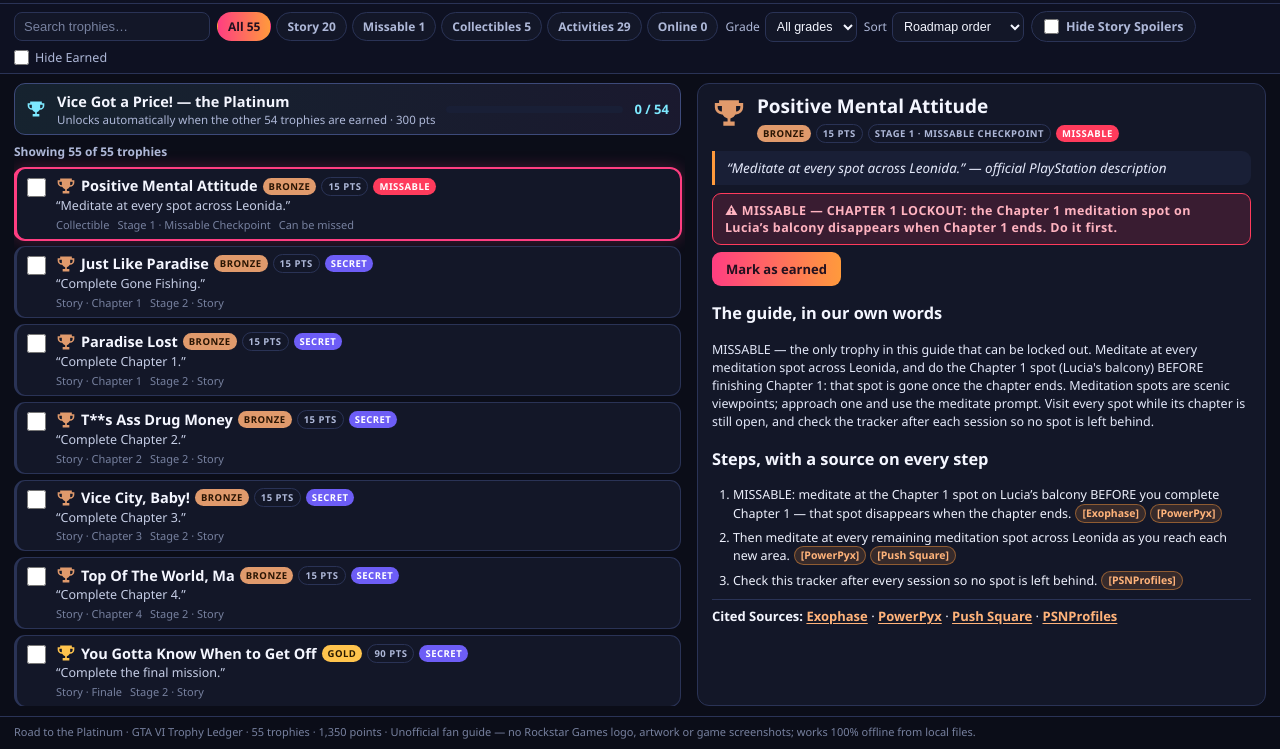
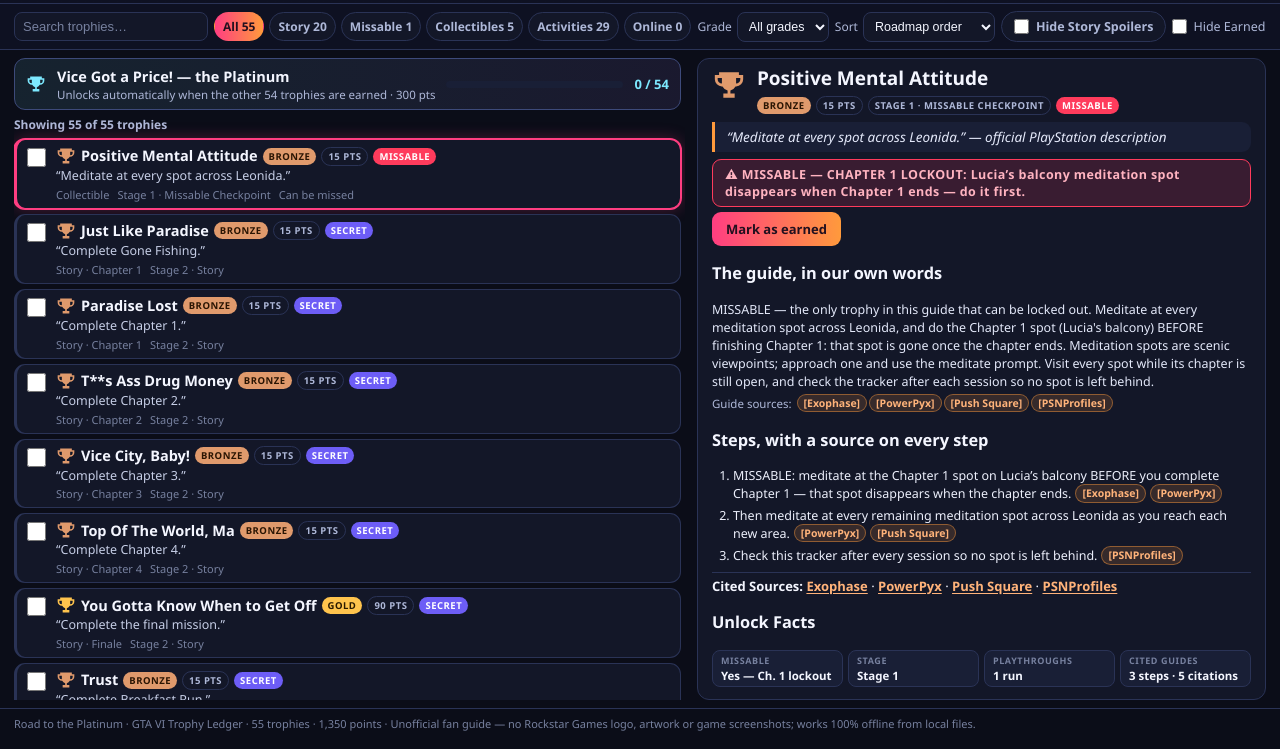
Before and after one commit to Nawadays-ai/gta6-trophy-guide, a website: page app/index.html in a window 1280 px wide. Shown: the part 81-830 px from the top of the page. Drawn offline with Linux system fonts and the light colour scheme.

Commit message:
Micro-polish: one-row filter bar, cited-steps header, clean roadmap chapters + SVG arrows, cited Gold cover with Unlock Facts

```diff
--- a/app/app.js
+++ b/app/app.js
@@ -80,7 +80,7 @@ async function main() {
   const unconfirmed = trophies.filter((t) => !t.confirmed);
   const totalSteps = trophies.reduce((n, t) => n + (t.steps ? t.steps.length : 0), 0);
   const totalCites = trophies.reduce((n, t) => n + (t.steps ? t.steps.reduce((m, s) => m + s.cites.length, 0) : 0), 0);
-  $('citedSteps').textContent = String(totalCites);
+  $('citedSteps').textContent = `${totalSteps} Cited Steps · ${totalCites} Citations`;
   document.title = 'Road to the Platinum — GTA VI Trophy Ledger';
 
   let earned = new Set();
@@ -258,11 +258,20 @@ async function main() {
       + (t.missable ? badge('Missable', 'b-missable') : '')
       + (t.secret ? badge('Secret', 'b-secret') : '')
       + (!t.confirmed ? badge('Unconfirmed at launch', 'b-unconfirmed') : '');
-    const banners = (t.missable ? '<div class="banner banner-missable">⚠ MISSABLE — CHAPTER 1 LOCKOUT: the Chapter 1 meditation spot on Lucia’s balcony disappears when Chapter 1 ends. Do it first.</div>' : '')
+    const banners = (t.missable ? '<div class="banner banner-missable">⚠ MISSABLE — CHAPTER 1 LOCKOUT: Lucia’s balcony meditation spot disappears when Chapter 1 ends — do it first.</div>' : '')
       + (!t.confirmed ? '<div class="banner banner-unconfirmed">UNCONFIRMED AT LAUNCH — NO INVENTED STEPS: the trigger was not verified on launch day (19 Nov 2026), so the steps below state what is known and where to check.</div>' : '');
     const steps = (t.steps || []).map((s) => `<li>${esc(s.text)}${citeChips(s.cites)}</li>`).join('');
     const citedNames = [...new Set((t.steps || []).flatMap((s) => s.cites))];
     const cited = citedNames.map((n) => `<a href="${SOURCE_URLS[n]}" target="_blank" rel="noopener noreferrer">${esc(n)}</a>`).join(' · ');
+    const stepCount = (t.steps || []).length;
+    const citeCount = (t.steps || []).reduce((n, s) => n + s.cites.length, 0);
+    const facts = `<h3 class="insp-h">Unlock Facts</h3>
+      <div class="facts">
+        <div class="fact"><span class="fact-k">Missable</span><span class="fact-v">${t.missable ? 'Yes — Ch. 1 lockout' : 'No'}</span></div>
+        <div class="fact"><span class="fact-k">Stage</span><span class="fact-v">${t.stage === 'platinum' ? 'Final' : `Stage ${t.stage}`}</span></div>
+        <div class="fact"><span class="fact-k">Playthroughs</span><span class="fact-v">1 run</span></div>
+        <div class="fact"><span class="fact-k">Cited Guides</span><span class="fact-v">${stepCount} steps · ${citeCount} citations</span></div>
+      </div>`;
     const actions = t.id === PLATINUM_ID
       ? `<p class="guide-text">Platinum progress: ${earnable.filter((x) => earned.has(x.id)).length} / 54 other trophies earned. This checkbox ticks itself automatically — in both directions — the moment all 54 are complete.</p>`
       : `<div class="insp-actions"><button type="button" class="btn-big" data-act="toggle">${isEarned ? '✓ Earned — tap to undo' : 'Mark as earned'}</button>`
@@ -276,9 +285,11 @@ async function main() {
       ${banners}${actions}
       <h3 class="insp-h">The guide, in our own words</h3>
       <p class="guide-text">${esc(t.guide)}</p>
+      <p class="guide-sources">Guide sources: ${citeChips(citedNames)}</p>
       <h3 class="insp-h">Steps, with a source on every step</h3>
       <ol class="steps">${steps}</ol>
-      <div class="cited-sources"><strong>Cited Sources:</strong> ${cited}</div>`;
+      <div class="cited-sources"><strong>Cited Sources:</strong> ${cited}</div>
+      ${facts}`;
   }
 
   inspectorEl.addEventListener('click', (ev) => {
@@ -311,7 +322,7 @@ async function main() {
     const spoilerOn = spoilerEl.checked;
     const chapters = spoilerOn
       ? 'Chapter 1 — the opening missions and the chapter completion · Chapter 2 — the chapter completion · Chapter 3 — the chapter completion · Chapter 4 — the chapter completion · Finale — the final mission (Gold)'
-      : `Chapter 1 — ${esc(missionOf(T(2)))} (Just Like Paradise), then ${esc(missionOf(T(3)))} · Chapter 2 — ${esc(missionOf(T(4)))} · Chapter 3 — ${esc(missionOf(T(5)))} · Chapter 4 — ${esc(missionOf(T(6)))} · Finale — ${esc(missionOf(T(7)))} (You Gotta Know When to Get Off, Gold)`;
+      : `Chapter 1 — ${esc(missionOf(T(2)))} (${esc(displayName(T(2)))}) &amp; ${esc(displayName(T(3)))} · Chapter 2 — ${esc(displayName(T(4)))} · Chapter 3 — ${esc(displayName(T(5)))} · Chapter 4 — ${esc(displayName(T(6)))} · Finale — ${esc(displayName(T(7)))} (Gold)`;
     const missions = [8, 9, 10, 11, 12, 13].map((id) => chipT(T(id), missionOf(T(id)))).join('');
     const strands = [22, 23, 24, 26, 27].map((id) => chipT(T(id))).join('') + chipT(T(25), '8 strands in total');
     const collect = [[30, 'complete 3 card sets'], [31, 'WAiNK at 100 locations'], [35, 'discover 100 vehicles'], [42, 'explore all of Leonida']]
@@ -331,7 +342,7 @@ async function main() {
         ? { done: earnable.filter((t) => earned.has(t.id)).length, total: 54 }
         : stageProgress(key);
       return `<div class="rm-stage ${cls}">
-        <div class="rm-head"><strong>${title}</strong><span class="rm-prog">${p.done} / ${p.total} earned</span><button type="button" class="rm-btn" data-stage="${key}">Show these in the Tracker →</button></div>
+        <div class="rm-head"><strong>${title}</strong><span class="rm-prog">${p.done} / ${p.total} earned</span><button type="button" class="rm-btn" data-stage="${key}">Show these in the Tracker <svg class="rm-arrow" viewBox="0 0 24 24" aria-hidden="true"><path d="M4 11h12.2l-4.6-4.6L13 5l7 7-7 7-1.4-1.4 4.6-4.6H4z"/></svg></button></div>
         <div class="rm-bar"><div class="rm-fill" style="width:${p.total ? Math.round((p.done / p.total) * 100) : 0}%"></div></div>
         <div class="rm-body">${body}</div>
       </div>`;
--- a/app/style.css
+++ b/app/style.css
@@ -64,18 +64,18 @@ button { font-family: inherit; }
 
 /* ---------- Filter bar ---------- */
 .filterbar {
-  display: flex; flex-wrap: wrap; align-items: center; gap: 7px;
+  display: flex; flex-wrap: wrap; align-items: center; gap: 6px;
   padding: 7px 14px; background: #0E1122; border-bottom: 1px solid #2A3356;
 }
 .search {
-  flex: 0 1 168px; background: #131728; border: 1px solid #2A3356; border-radius: 8px;
-  color: #F4F6FF; padding: 6px 9px; font-size: 13px;
+  flex: 0 1 150px; background: #131728; border: 1px solid #2A3356; border-radius: 8px;
+  color: #F4F6FF; padding: 6px 8px; font-size: 13px;
 }
 .search::placeholder { color: #77819F; }
 .kind-pills { display: flex; flex-wrap: wrap; gap: 5px; }
 .pill {
   background: #131728; color: #AEB8D8; border: 1px solid #2A3356; border-radius: 999px;
-  padding: 5px 10px; font-size: 12px; font-weight: 600; cursor: pointer;
+  padding: 5px 8px; font-size: 12px; font-weight: 600; cursor: pointer;
 }
 .pill:hover { color: #F4F6FF; }
 .pill.active { background: linear-gradient(90deg, #FF3E81, #FF9A3C); color: #22101F; border-color: transparent; }
@@ -108,10 +108,10 @@ button { font-family: inherit; }
 /* ---------- Tracker grid ---------- */
 .tracker-grid {
   display: grid; grid-template-columns: minmax(0, 1.12fr) minmax(0, .95fr);
-  gap: 12px; padding: 9px 14px 10px;
-  height: calc(100vh - 158px); min-height: 430px;
+  gap: 12px; padding: 8px 14px;
+  height: calc(100vh - 142px); min-height: 430px;
 }
-.list-col { overflow-y: auto; padding-right: 4px; display: flex; flex-direction: column; gap: 8px; }
+.list-col { overflow-y: auto; padding-right: 4px; display: flex; flex-direction: column; gap: 6px; }
 .filter-count { margin: 0; font-size: 12px; color: #AEB8D8; font-weight: 600; }
 .empty-state {
   margin: 0; padding: 16px; font-size: 13px; color: #AEB8D8;
@@ -129,9 +129,9 @@ button { font-family: inherit; }
 .plat-pin .pp-fill { height: 100%; background: linear-gradient(90deg, #7DE9FF, #A78BFA); }
 .plat-pin .pp-count { font-weight: 800; font-size: 13px; color: #7DE9FF; white-space: nowrap; }
 
-.trophy-list { list-style: none; margin: 0; padding: 0; display: flex; flex-direction: column; gap: 6px; }
+.trophy-list { list-style: none; margin: 0; padding: 0; display: flex; flex-direction: column; gap: 5px; }
 .trophy {
-  display: flex; gap: 10px; padding: 7px 10px; cursor: pointer;
+  display: flex; gap: 10px; padding: 6px 10px; cursor: pointer;
   background: #131728; border: 1px solid #2A3356; border-left: 3px solid #2A3356; border-radius: 11px;
 }
 .trophy:hover { border-color: #3D4A7A; }
@@ -180,20 +180,20 @@ button { font-family: inherit; }
 /* ---------- Inspector ---------- */
 .inspector {
   background: #131728; border: 1px solid #2A3356; border-radius: 12px;
-  padding: 12px 14px; overflow-y: auto; min-height: 0;
+  padding: 9px 14px; overflow-y: auto; min-height: 0;
 }
 .insp-head { display: flex; gap: 11px; align-items: flex-start; }
 .insp-head .trophy-icon { width: 34px; height: 34px; }
 .insp-name { margin: 0; font-size: 19px; line-height: 1.15; }
 .insp-tags { display: flex; flex-wrap: wrap; gap: 5px; margin-top: 6px; align-items: center; }
 .insp-desc {
-  margin: 8px 0; padding: 8px 12px; background: #191F36; border-left: 3px solid #FF9A3C;
+  margin: 7px 0; padding: 6px 12px; background: #191F36; border-left: 3px solid #FF9A3C;
   border-radius: 0 9px 9px 0; font-style: italic; font-size: 13.5px; color: #E4E9FA;
 }
-.banner { border-radius: 9px; padding: 8px 12px; font-weight: 800; font-size: 12.5px; letter-spacing: .4px; margin: 7px 0; }
+.banner { border-radius: 9px; padding: 6px 12px; font-weight: 800; font-size: 12.5px; letter-spacing: .4px; margin: 5px 0; }
 .banner-missable { background: rgba(255, 59, 92, .16); border: 1px solid #FF3B5C; color: #FFB3C0; }
 .banner-unconfirmed { background: rgba(255, 176, 32, .14); border: 1px solid #FFB020; color: #FFD98A; }
-.insp-actions { display: flex; flex-wrap: wrap; gap: 7px; margin: 7px 0; }
+.insp-actions { display: flex; flex-wrap: wrap; gap: 7px; margin: 5px 0; }
 .btn-big {
   background: linear-gradient(90deg, #FF3E81, #FF9A3C); color: #22101F; border: 0;
   border-radius: 9px; padding: 8px 14px; font-size: 13px; font-weight: 800; cursor: pointer;
@@ -202,17 +202,23 @@ button { font-family: inherit; }
   background: #191F36; color: #F4F6FF; border: 1px solid #2A3356; border-radius: 9px;
   padding: 8px 13px; font-size: 12.5px; font-weight: 600; cursor: pointer;
 }
-.insp h3.insp-h { margin: 10px 0 4px; font-size: 12px; text-transform: uppercase; letter-spacing: .7px; color: #FFB37A; }
-.guide-text { font-size: 12.5px; line-height: 1.45; color: #E4E9FA; margin: 4px 0; }
+.insp h3.insp-h { margin: 6px 0 4px; font-size: 12px; text-transform: uppercase; letter-spacing: .7px; color: #FFB37A; }
+.guide-text { font-size: 12.5px; line-height: 1.45; color: #E4E9FA; margin: 3px 0; }
+.guide-sources { margin: 0 0 2px; font-size: 11.5px; color: #AEB8D8; }
+.guide-sources .cite { margin-left: 2px; }
 ol.steps { margin: 4px 0; padding-left: 21px; }
-ol.steps li { font-size: 12.5px; line-height: 1.42; margin: 6px 0; color: #EDF0FC; }
+ol.steps li { font-size: 12.5px; line-height: 1.38; margin: 4px 0; color: #EDF0FC; }
 .cite {
   display: inline-block; font-size: 10.5px; font-weight: 700; white-space: nowrap;
   padding: 1px 6px; margin-left: 4px; border-radius: 999px; vertical-align: 1px;
   background: rgba(255, 154, 60, .15); border: 1px solid rgba(255, 154, 60, .45); color: #FFB37A;
 }
-.cited-sources { border-top: 1px solid #2A3356; margin-top: 9px; padding-top: 7px; font-size: 13px; }
+.cited-sources { border-top: 1px solid #2A3356; margin-top: 7px; padding-top: 4px; font-size: 13px; }
 .cited-sources a { text-decoration: underline; text-underline-offset: 2px; font-weight: 600; }
+.facts { display: grid; grid-template-columns: repeat(4, 1fr); gap: 5px; margin: 2px 0 2px; }
+.fact { background: #191F36; border: 1px solid #2A3356; border-radius: 8px; padding: 3px 8px; min-width: 0; }
+.fact-k { display: block; font-size: 9px; font-weight: 800; letter-spacing: .6px; text-transform: uppercase; color: #77819F; }
+.fact-v { display: block; font-size: 11.5px; font-weight: 700; color: #F4F6FF; margin-top: 1px; }
 .shield { text-align: center; padding: 34px 12px 22px; }
 .shield .lock-icon { width: 64px; height: 64px; fill: #AEB8D8; }
 .shield h3 { margin: 12px 0 6px; font-size: 17px; }
@@ -252,9 +258,11 @@ ol.steps li { font-size: 12.5px; line-height: 1.42; margin: 6px 0; color: #EDF0F
 }
 .chip-t i { font-style: normal; margin-right: 4px; }
 .rm-btn {
-  flex: none; background: #191F36; color: #FFB37A; border: 1px solid rgba(255, 154, 60, .5);
+  flex: none; display: inline-flex; align-items: center; gap: 6px;
+  background: #191F36; color: #FFB37A; border: 1px solid rgba(255, 154, 60, .5);
   border-radius: 8px; padding: 4px 10px; font-size: 11.5px; font-weight: 700; cursor: pointer;
 }
+.rm-arrow { width: 13px; height: 13px; fill: currentColor; flex: none; }
 .rm-unconf { border: 1px solid rgba(255, 176, 32, .55); background: rgba(255, 176, 32, .07); border-radius: 9px; padding: 6px 10px; margin-top: 6px; }
 .missable-alert {
   margin: 6px 0 0; background: rgba(255, 59, 92, .12); border: 1px solid #FF3B5C;
```
Also changed, not shown: app/index.html (+1 -1 lines), shots.json (+1 -1 lines), screenshots/1-cover.jpg, screenshots/2-roadmap.jpg, screenshots/3-spoilers.jpg, screenshots/4-missable.jpg.
